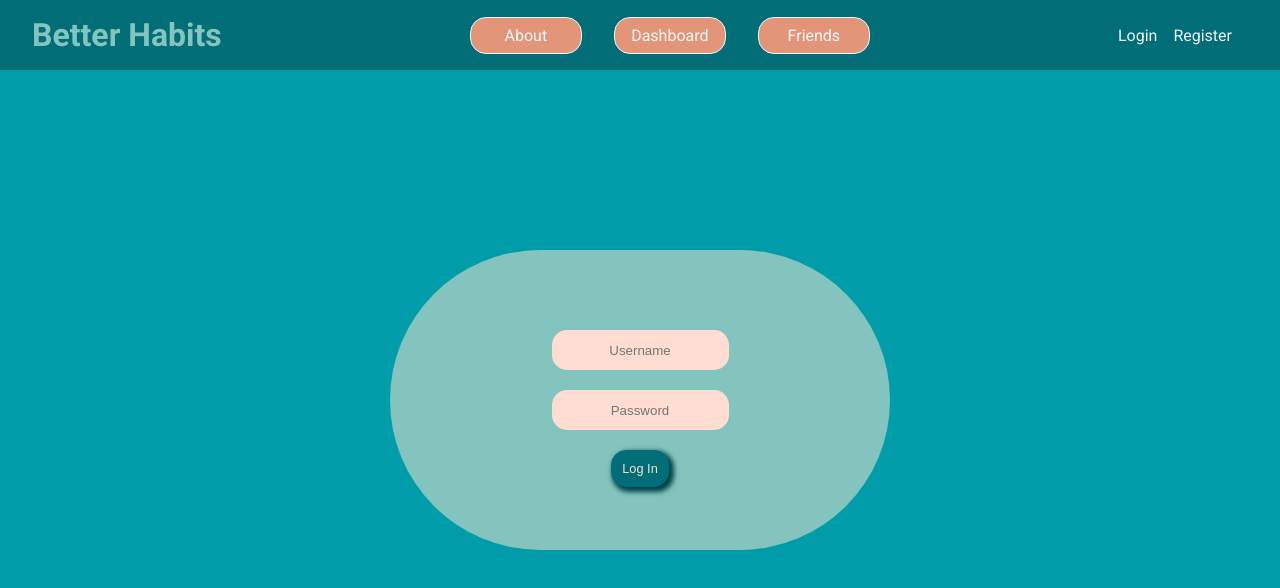
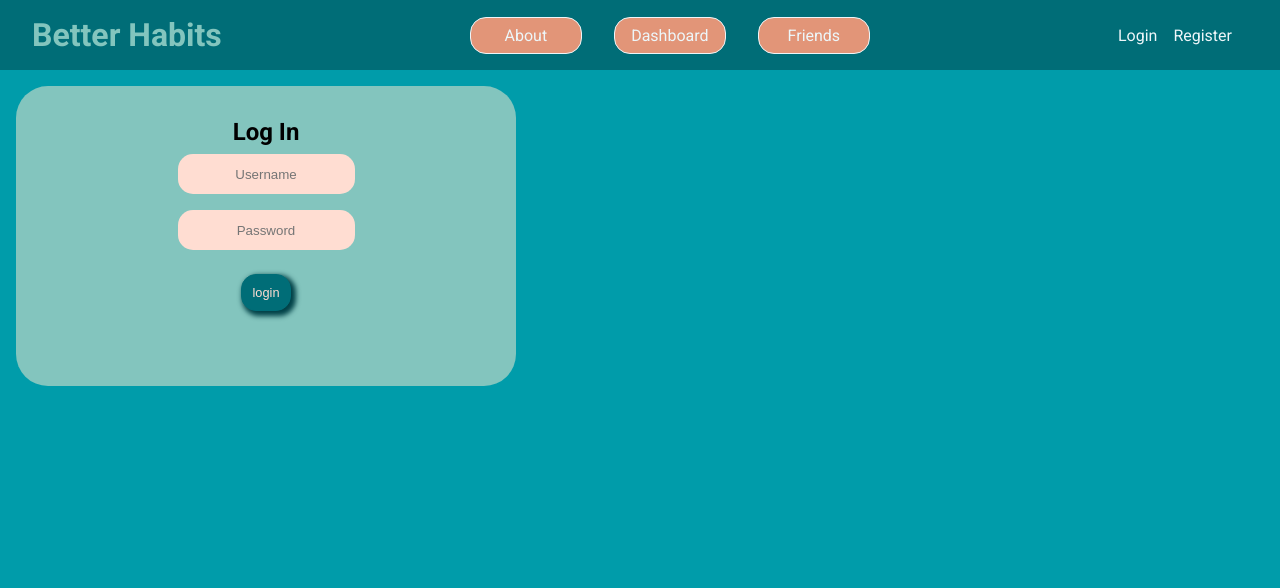
Before and after one commit to octopi-lab/better-habits, a React app: page /login in a window 1280 px wide. Shown: the top 588 px of the page. Built offline with nearby package versions, Linux system fonts and the light colour scheme.

Commit message:
reformatted login and signup scss

```diff
--- a/client/components/Login.jsx
+++ b/client/components/Login.jsx
@@ -5,9 +5,11 @@ function Login() {
   return (
     <section className='login-box'>
       <form method='POST' action='/login'>
+				<h1>Log In</h1>
+
         <input name='username' type='text' placeholder='Username'></input>
         <input name='password' type='password' placeholder='Password'></input>
-        <input type='submit' value='Log In'></input>
+        <input type='submit' value='login'></input>
       </form>
     </section>
   )
--- a/client/components/Signup.jsx
+++ b/client/components/Signup.jsx
@@ -5,9 +5,10 @@ function Signup() {
   return (
     <section className='signup-box'>
       <form method='POST' action='/signup'>
+				<h1>Sign Up</h1>
         <input name='username' type='text' placeholder='Username'></input>
         <input name='password' type='password' placeholder='Password'></input>
-        <input type='submit' value='Sign Up'></input>
+        <input type='submit' value='signup'></input>
       </form>
     </section>
   )
--- a/client/stylesheets/_login.scss
+++ b/client/stylesheets/_login.scss
@@ -2,18 +2,14 @@
   height: 300px;
   width: 500px;
   background: $lightgreen;
-  position: absolute;
-  top: 50%;
-  left: 50%;
-  transform: translate(-50%, -50%);
-  border-radius: 150px;
+  border-radius: 2rem;
+	margin: 1rem;
 
 	form {
     display:flex;
   	flex-direction: column;
-  justify-content: space-around;
   	align-items: center;
-	}
+		padding: 2rem;
 
 		input[type=text], input[type=password] {
 			background: $peach;
@@ -22,16 +18,9 @@
 			height: 40px;
 			border-radius: 15px;
 			text-align: center;
+			margin: 0.5rem;
 		}
-
-	input[type=text] {
-		margin-top: 80px;
 	}
-
-	input[type=password] {
-		margin-top: 20px;
-	}
-
 	input[type=submit] {
 		background: $darkgreen;
 		color: $peach;
@@ -39,11 +28,10 @@
 		border-radius: 15px;
 		border: none;
 		font-size: 1vw;
-		margin-top: 20px;
+		margin: 1rem;
 		border: 1px solid $darkgreen;
 		box-shadow: 3px 3px 5px 2px $darkgreen-dark;
 	}
-
 	input[type=submit]:hover {
 		background: $darkgreen-light;
 		transition: 0.5s;
--- a/client/stylesheets/_signup.scss
+++ b/client/stylesheets/_signup.scss
@@ -2,18 +2,15 @@
   height: 300px;
   width: 500px;
   background: $lightgreen;
-  position: absolute;
-  top: 50%;
-  left: 50%;
-  transform: translate(-50%, -50%);
-  border-radius: 150px;
+  border-radius: 2rem;
+	margin: 1rem;
 
 	form {
 		display:flex;
 		flex-direction: column;
 		justify-content: space-around;
 		align-items: center;
-	}
+		padding: 2rem;
 
 		input[type=text], input[type=password] {
 			background: $peach;
@@ -22,14 +19,8 @@
 			height: 40px;
 			border-radius: 15px;
 			text-align: center;
+			margin: 0.5rem;
 		}
-
-	input[type=text] {
-		margin-top: 80px;
-	}
-
-	input[type=password] {
-		margin-top: 20px;
 	}
 
 	input[type=submit] {
@@ -39,7 +30,7 @@
 		border-radius: 15px;
 		border: none;
 		font-size: 1vw;
-		margin-top: 20px;
+		margin: 1rem;
 		border: 1px solid $darkgreen;
 		box-shadow: 3px 3px 5px 2px $darkgreen-dark;
 	}
```
Lines whose indentation alone changed are shown as unchanged.
